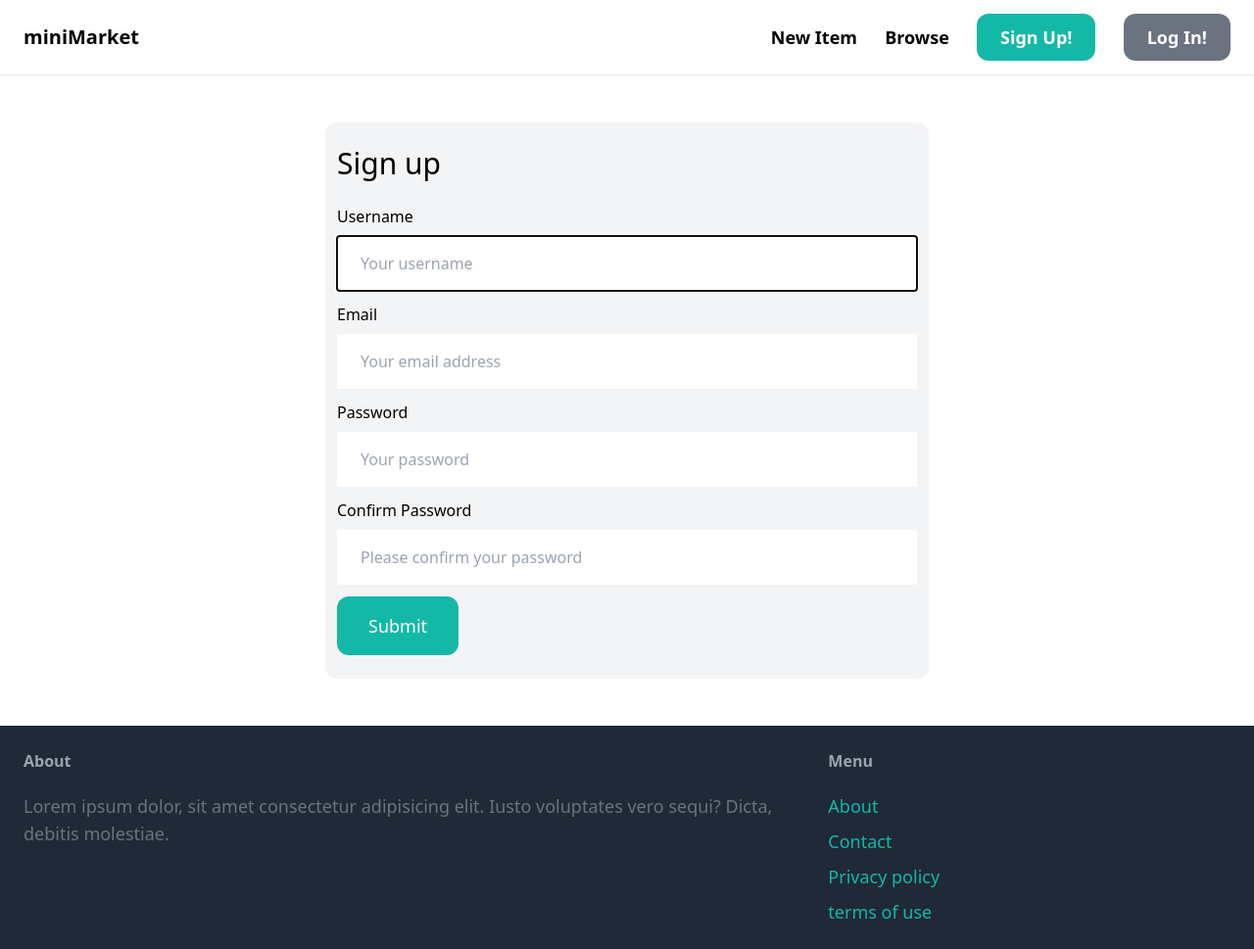
After one commit to SoULyDeV/marketSite, a Django app: page /signup/ in a window 1280 px wide. The commit adds this page. Shown: the whole page at 98% size. Run offline with Django 4.2, Linux system fonts and the light colour scheme; some libraries are stand-ins or nearby versions.

Commit message:
Learning form; sign-up, sign-in

```diff
--- /dev/null
+++ b/miniMarket/core/forms.py
@@ -0,0 +1,41 @@
+from django import forms
+from django.contrib.auth.forms import UserCreationForm, AuthenticationForm
+from django.contrib.auth.models import User
+
+
+
+
+class LoginForm(AuthenticationForm):
+    username = forms.CharField(widget=forms.TextInput(attrs={
+        'placeholder': 'Your username',
+        'class': 'w-full py-4 px-6 rouded-xl'
+    }))
+    password = forms.CharField(widget=forms.PasswordInput(attrs={
+        'placeholder': 'Your username',
+        'class': 'w-full py-4 px-6 rouded-xl'
+    }))
+
+class SignupForm(UserCreationForm):
+    class Meta:
+        model = User
+        fields = ('username', 'email', 'password1', 'password2')
+
+    username = forms.CharField(widget=forms.TextInput(attrs={
+        'placeholder': 'Your username',
+        'class': 'w-full py-4 px-6 rouded-xl'
+    }))
+
+    email = forms.CharField(widget=forms.EmailInput(attrs={
+        'placeholder': 'Your email address',
+        'class': 'w-full py-4 px-6 rouded-xl'
+    }))
+
+    password1 = forms.CharField(widget=forms.PasswordInput(attrs={
+        'placeholder': 'Your password',
+        'class': 'w-full py-4 px-6 rouded-xl'
+    }))
+
+    password2 = forms.CharField(widget=forms.PasswordInput(attrs={
+        'placeholder': 'Please confirm your password',
+        'class': 'w-full py-4 px-6 rouded-xl'
+    }))
--- a/miniMarket/core/templates/core/base.html
+++ b/miniMarket/core/templates/core/base.html
@@ -17,8 +17,16 @@
             <a href="#" class="text-lg font-semibold hover:text-gray-500">New Item</a>
             <a href="#" class="text-lg font-semibold hover:text-gray-500">Browse</a>
 
-            <a href="#" class="px-6 py-3 text-lg font-semibold bg-teal-500 text-white rounded-xl hover:bg-teal-700">Sign Up!</a>
-            <a href="#" class="px-6 py-3 text-lg font-semibold bg-gray-500 text-white rounded-xl hover:bg-gray-700">Log In!</a>
+
+            {% if request.user.is_authenticated %}
+
+            <a href="#" class="px-6 py-3 text-lg font-semibold bg-teal-500 text-white rounded-xl hover:bg-teal-700">Inbox</a>
+            <a href="#" class="px-6 py-3 text-lg font-semibold bg-gray-500 text-white rounded-xl hover:bg-gray-700">Dashboard</a>
+
+            {% else %}
+            <a href="{% url 'core:signup' %}" class="px-6 py-3 text-lg font-semibold bg-teal-500 text-white rounded-xl hover:bg-teal-700">Sign Up!</a>
+            <a href="{% url 'core:login' %}" class="px-6 py-3 text-lg font-semibold bg-gray-500 text-white rounded-xl hover:bg-gray-700">Log In!</a>
+            {% endif %}
         </div>
     </nav>
     <div class="px-6 py-6">
@@ -39,7 +47,7 @@
 
             <ul class="space-y-2">
                 <li><a href="#" class="text-lg text-teal-500 hover:text-teal-700">About</a></li>
-                <li><a href="{% url 'contact' %}" class="text-lg text-teal-500 hover:text-teal-700">Contact</a></li>
+                <li><a href="{% url 'core:contact' %}" class="text-lg text-teal-500 hover:text-teal-700">Contact</a></li>
                 <li><a href="#" class="text-lg text-teal-500 hover:text-teal-700">Privacy policy</a></li>
                 <li><a href="#" class="text-lg text-teal-500 hover:text-teal-700">terms of use</a></li>
             </ul>
--- /dev/null
+++ b/miniMarket/core/templates/core/signup.html
@@ -0,0 +1,47 @@
+{% extends 'core/base.html' %}
+
+{% block title %}Sign up!{% endblock %}
+
+
+
+{% block content %}
+
+<div class="w-1/2 my-6 mx-auto px-3 py-6 bg-gray-100 rounded-xl">
+    <h1 class="mb-6 text-3xl">Sign up</h1>
+
+    <form method="post" action=".">
+        {% csrf_token %}
+
+
+
+        <div class="mb-3">
+            <label class="inline-block mb-2">Username</label>
+            {{ form.username }}
+        </div>
+        <div class="mb-3">
+            <label class="inline-block mb-2">Email</label>
+            {{ form.email }}
+        </div>
+        <div class="mb-3">
+            <label class="inline-block mb-2">Password</label>
+            {{ form.password1 }}
+        </div>
+        <div class="mb-3">
+            <label class="inline-block mb-2">Confirm Password</label>
+            {{ form.password2 }}
+        </div>
+
+            {% if form.errors or form.non_field_errors %}
+                <div class="mb-3 p-6 bg-red-100 rounded-xl">
+                    {% for field in form %}
+                        {{ field.errors }}
+                    {% endfor %}
+
+                    {{ form.non_field_errors }}
+                </div>
+            {% endif %}
+        <button class="py-4 px-8 text-lg bg-teal-500 hover:bg-teal-800 rounded-xl text-white">Submit</button>
+    </form>
+</div>
+
+{% endblock %}
--- /dev/null
+++ b/miniMarket/core/urls.py
@@ -0,0 +1,15 @@
+from django.contrib.auth import views as auth_views
+from django.urls import path
+
+from . import views
+from .forms import LoginForm
+
+app_name = 'core'
+
+
+urlpatterns = [
+    path('', views.index, name='index'),
+    path('contact/', views.contact, name='contact'),
+    path('signup/', views.signup, name='signup'),
+    path('login/', auth_views.LoginView.as_view(template_name='core/login.html' ,authentication_form=LoginForm), name='login'),
+]
--- a/miniMarket/core/views.py
+++ b/miniMarket/core/views.py
@@ -1,6 +1,8 @@
-from django.shortcuts import render
+from django.shortcuts import render, redirect
 
 from item.models import Item, Category
+
+from .forms import SignupForm
 
 # Create your views here.
 def index(request):
@@ -14,3 +16,18 @@ def index(request):
 
 def contact(request):
     return render(request, 'core/contact.html')
+
+def signup(request):
+
+    if request.method == 'POST':
+        form = SignupForm(request.POST)
+
+        if form.is_valid():
+            form.save()
+
+            return redirect('/login/')
+    else:
+
+        form = SignupForm()
+
+    return render(request, 'core/signup.html', {'form': form})
--- a/miniMarket/item/templates/item/detail.html
+++ b/miniMarket/item/templates/item/detail.html
@@ -6,7 +6,7 @@
 
 <div class="grid grid-cols-5 gap-6">
     <div class="col-span-3">
-        <img src="{{ item.image.url }}" class="rounded-xl">
+        <img src="{{ item.image.url }}" class="rounded-xl mx-auto">
     </div>
     <div class="col-span-2 p-6 bg-gray-100 rounded-xl">
         <h1 class="mb-6 text-3-xl">{{ item.name }}</h1>
--- a/miniMarket/miniMarket/settings.py
+++ b/miniMarket/miniMarket/settings.py
@@ -26,6 +26,10 @@ SECRET_KEY = 'django-insecure-=jr8irg31%=4=&5xos2^4)d(zlmn4ld)42pw!+56x!q#33d99)
 DEBUG = True
 
 ALLOWED_HOSTS = []
+
+LOGIN_URL = '/login/'
+LOGIN_REDIRECT_URL = '/'
+LOGOUT_REDIRECT_URL = '/'
 
 
 # Application definition
--- a/miniMarket/miniMarket/urls.py
+++ b/miniMarket/miniMarket/urls.py
@@ -19,11 +19,10 @@ from django.conf.urls.static import static
 from django.contrib import admin
 from django.urls import path, include
 
-from core.views import index, contact
+
 
 urlpatterns = [
-    path('', index, name='index'),
+    path('', include('core.urls')),
     path('items/', include('item.urls')),
-    path('contact/', contact, name='contact'),
     path('admin/', admin.site.urls),
 ] + static(settings.MEDIA_URL, document_root=settings.MEDIA_ROOT)
```
Also changed, not shown: miniMarket/core/templates/core/login.html (added, +41 -0 lines), miniMarket/db.sqlite3.
